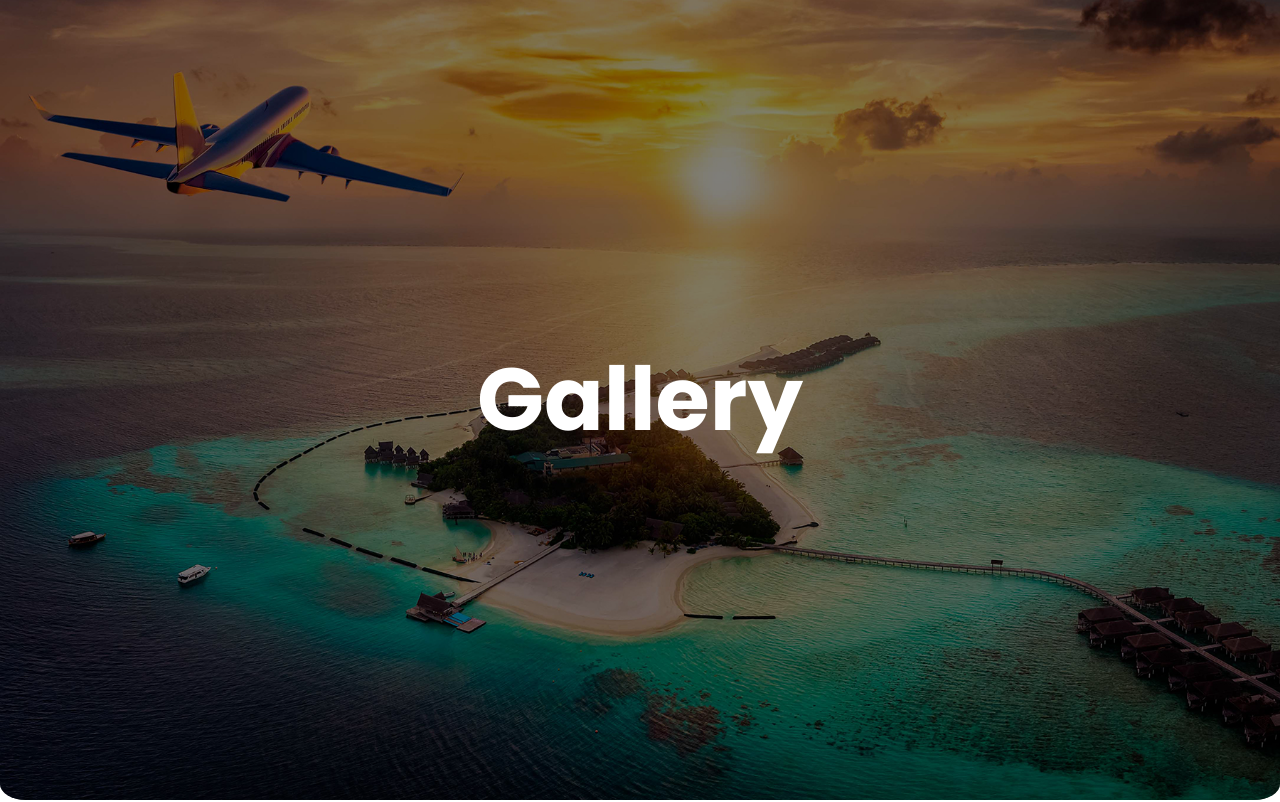
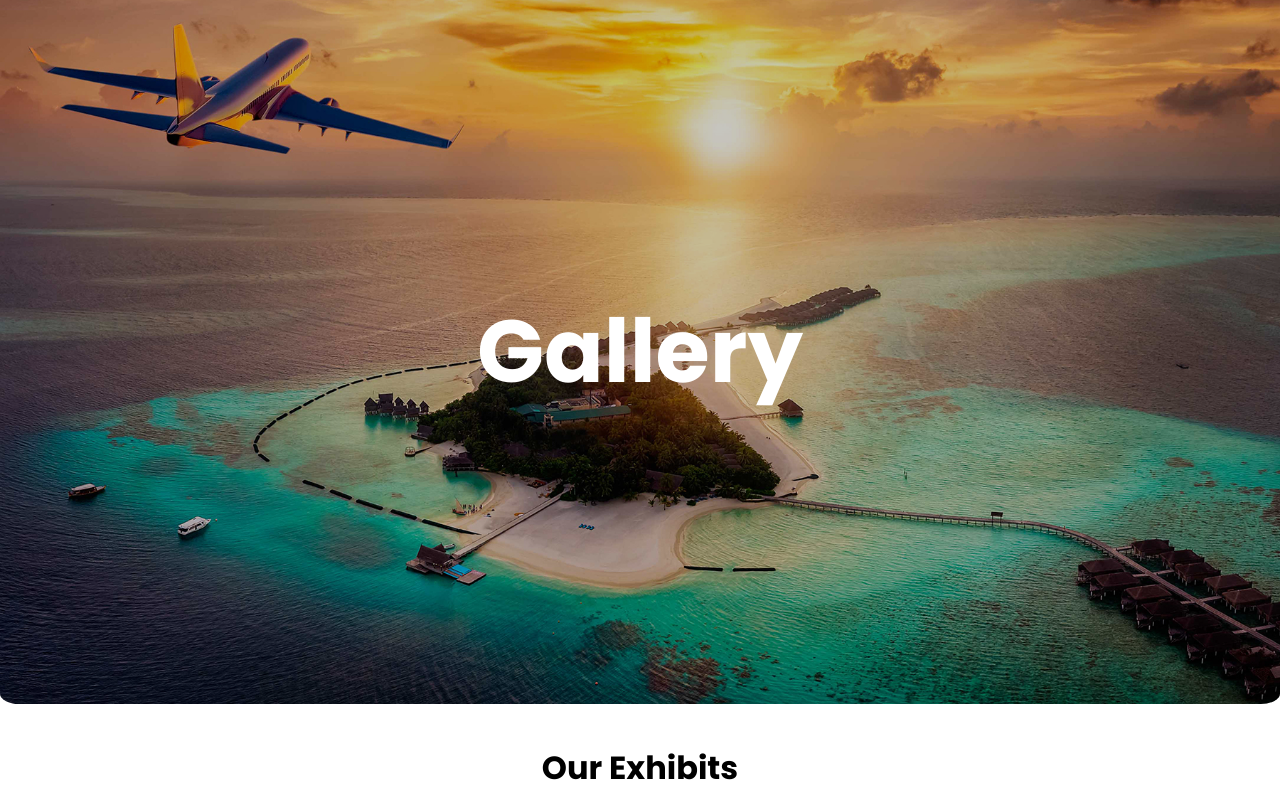
Before and after one commit to Korede647/TechWizz-Interface, a React (Vite) app: page / in a window 1280 px wide. Shown: the top 802 px of the page. Built offline with nearby package versions, Linux system fonts and the light colour scheme; a web font is replaced by a local one.

Commit message:
Created a gallery page (feels optional) and tried out some new tech

```diff
--- a/src/pages/Gallery.css
+++ b/src/pages/Gallery.css
@@ -10,22 +10,22 @@
 .gallery-container {
   position: relative;
   width: 100%;
-  height: 100vh;
+  height: 88vh;
   background-image: url(/Travel.jpg);
   background-size: cover;
   background-position: center;
   display: flex;
-  border-radius: 0 0 2% 2%;
+  border-radius: 0 0 1.5% 1.5%;
 }
 
 .gallery-overlay {
   position: absolute;
   inset: 0;
-  background-color: rgba(0, 0, 0, 0.5);
+  background-color: rgba(0, 0, 0, 0.224);
   display: flex;
   align-items: center;
   justify-content: center;
-  border-radius: 0 0 2% 2%;
+  border-radius: 0 0 1.5% 1.5%;
 }
 
 .overlay-text .text-title {
@@ -49,6 +49,8 @@
   column-count: 3; /* number of columns */
   column-gap: 16px;
   padding: 16px;
+  /* display: grid; */
+  /* grid-template-columns: repeat(3, 1fr); */
 }
 
 .gallery-item {
```
